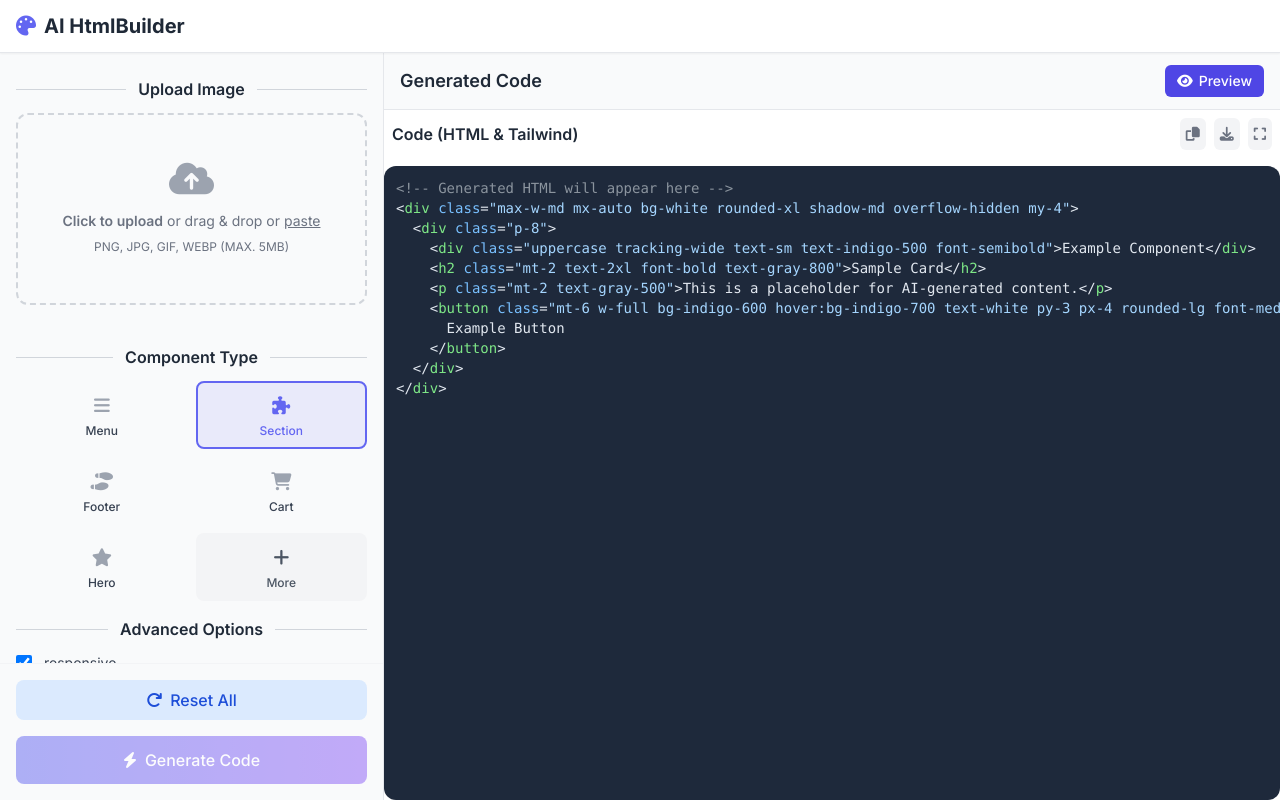
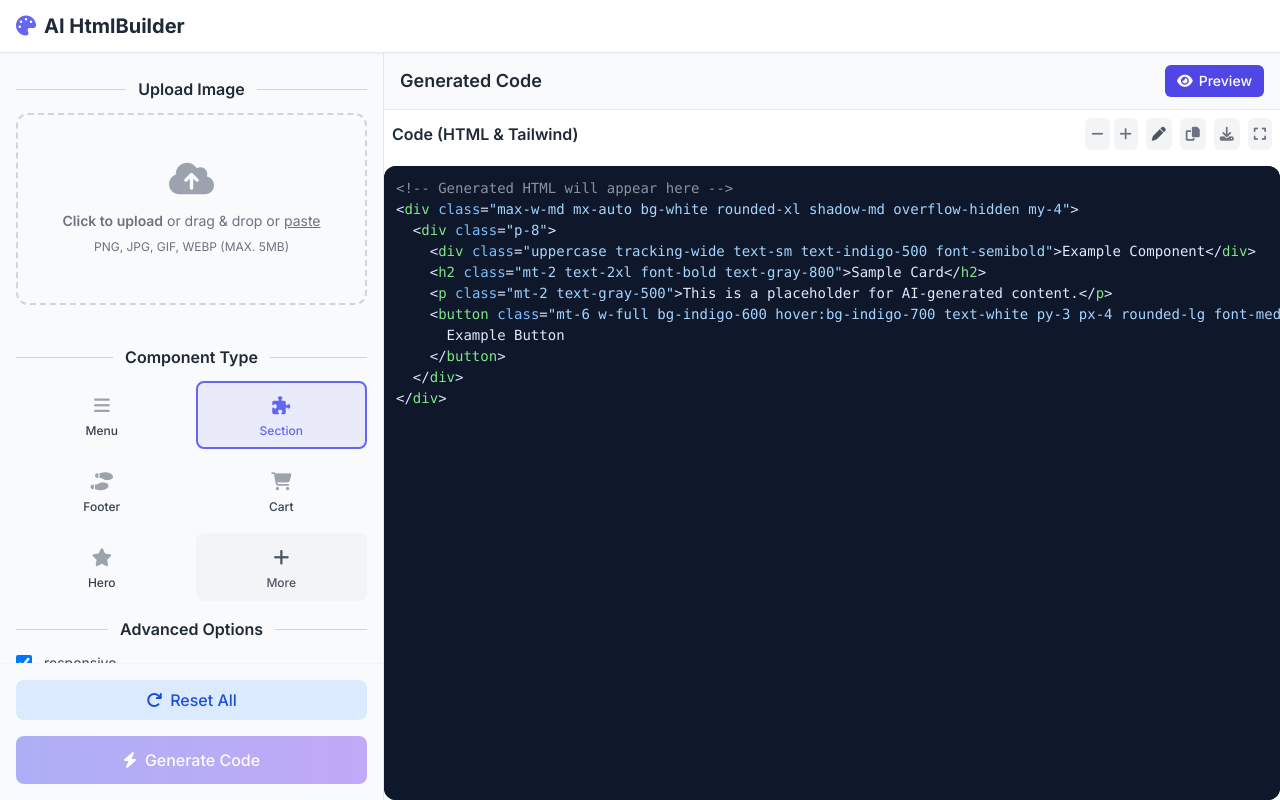
Before and after one commit to htshongany/HtmlBuilder, a React (Vite) app: page / in a window 1280 px wide. Both pictures are taken after a click on the button "Code". Built offline with nearby package versions, Linux system fonts and the light colour scheme; no server answers.

Commit message:
text :: integrate CodeMirror editor with styled scrollbar and icons

```diff
--- a/App.tsx
+++ b/App.tsx
@@ -398,6 +398,8 @@ const App: React.FC = () => {
                     isLoading={isLoading && !generatedCodeForDisplay}
                     isFullscreen={isCodeFullscreen}
                     onToggleFullscreen={() => setIsCodeFullscreen(!isCodeFullscreen)}
+                    editable={true}
+                    onCodeChange={setGeneratedCodeForDisplay}
                   />
                 </Suspense>
               ) : (
--- a/components/CodePanel.tsx
+++ b/components/CodePanel.tsx
@@ -2,23 +2,31 @@ import React, { useState, useEffect } from 'react';
 import Icon from './Icon';
 import hljs from 'highlight.js/lib/core';
 import html from 'highlight.js/lib/languages/xml';
+import CodeMirror from '@uiw/react-codemirror';
+import { html as htmlLang } from '@codemirror/lang-html';
 // @ts-ignore
 import 'highlight.js/styles/github-dark.css';
+import '../custom-scrollbar.css'; // Ajout du style scrollbar globalement
 
 hljs.registerLanguage('html', html);
 
 interface CodePanelProps {
   code: string | null;
   isLoading: boolean;
-  className?: string; // Added className prop
+  className?: string;
   isFullscreen: boolean;
   onToggleFullscreen: () => void;
+  editable?: boolean; // Ajout prop pour activer l'édition
+  onCodeChange?: (newCode: string) => void; // Callback pour notifier le parent
 }
 
-const CodePanel: React.FC<CodePanelProps> = ({ code, isLoading, className, isFullscreen, onToggleFullscreen }) => {
+const CodePanel: React.FC<CodePanelProps> = ({ code, isLoading, className, isFullscreen, onToggleFullscreen, editable = false, onCodeChange }) => {
   const [copied, setCopied] = useState(false);
   const [highlighted, setHighlighted] = useState<string | null>(null);
   const [dotStep, setDotStep] = useState(0);
+  const [isEditing, setIsEditing] = useState(false);
+  const [editedCode, setEditedCode] = useState<string>("");
+  const [fontSize, setFontSize] = useState(14); // Taille de police par défaut raisonnable
 
   useEffect(() => {
     if (isLoading) {
@@ -90,12 +98,75 @@ const CodePanel: React.FC<CodePanelProps> = ({ code, isLoading, className, isFul
 
   const viewAreaBaseClasses = "code-block-container flex-grow overflow-hidden"; // Ensure pre can scroll within this
 
+  const handleEditToggle = () => {
+    if (isEditing) {
+      // Save
+      setIsEditing(false);
+      if (onCodeChange) onCodeChange(editedCode);
+    } else {
+      // Enter edit mode
+      setIsEditing(true);
+      setEditedCode(code || "");
+    }
+  };
+
+  const handleIncreaseFont = () => setFontSize((size) => Math.min(size + 2, 32));
+  const handleDecreaseFont = () => setFontSize((size) => Math.max(size - 2, 10));
+
   if (isFullscreen) {
     return (
       <div className="fixed inset-0 z-[100] bg-slate-900 flex flex-col p-4">
         <div className="flex justify-between items-center mb-2 pb-2 border-b border-slate-700">
           <h3 className="font-semibold text-base text-slate-200">Generated Code</h3>
           <div>
+            {/* Contrôles de taille de police en fullscreen */}
+            <button
+              onClick={handleDecreaseFont}
+              className="p-1.5 mr-1 rounded-md bg-slate-700 hover:bg-slate-600 transition text-slate-300 text-xs"
+              aria-label="Réduire la taille du texte"
+              title="Réduire la taille du texte"
+            >
+              <Icon name="fas fa-minus" className="text-sm" />
+            </button>
+            <button
+              onClick={handleIncreaseFont}
+              className="p-1.5 mr-2 rounded-md bg-slate-700 hover:bg-slate-600 transition text-slate-300 text-xs"
+              aria-label="Augmenter la taille du texte"
+              title="Augmenter la taille du texte"
+            >
+              <Icon name="fas fa-plus" className="text-sm" />
+            </button>
+            {/* Bouton Edit en fullscreen */}
+            {editable && !isEditing && (
+              <button
+                onClick={() => { setIsEditing(true); setEditedCode(code || ""); }}
+                className="p-1.5 mr-2 rounded-md bg-slate-700 text-slate-300 hover:bg-yellow-100 hover:text-yellow-700 transition text-xs"
+                aria-label="Edit code"
+                title="Edit"
+              >
+                <Icon name="fas fa-pen" className="text-sm" />
+              </button>
+            )}
+            {isEditing && (
+              <button
+                onClick={handleEditToggle}
+                className="p-1.5 mr-2 rounded-md bg-slate-700 text-slate-300 hover:bg-green-100 hover:text-green-700 transition text-xs"
+                aria-label="Save code"
+                title="Save"
+              >
+                <Icon name="fas fa-check" className="text-sm" />
+              </button>
+            )}
+            {isEditing && (
+              <button
+                onClick={() => setIsEditing(false)}
+                className="p-1.5 mr-2 rounded-md bg-gray-100 text-gray-600 hover:bg-red-200 hover:text-red-600 transition text-xs"
+                aria-label="Cancel editing"
+                title="Cancel"
+              >
+                <Icon name="fas fa-times" className="text-sm" />
+              </button>
+            )}
             <button
               onClick={handleCopy}
               disabled={!code || isLoading}
@@ -121,16 +192,73 @@ const CodePanel: React.FC<CodePanelProps> = ({ code, isLoading, className, isFul
             </button>
           </div>
         </div>
-        <pre className="h-full overflow-auto text-sm"><code className="language-html text-slate-200" dangerouslySetInnerHTML={{ __html: highlighted || codeToDisplay }} /></pre>
+        {/* Mode édition en fullscreen */}
+        <div className="flex-1 flex flex-col min-h-0 custom-scrollbar scrollbar-blue-theme" style={{ background: '#0f172a', color: '#e0e7ff' }}>
+          {isEditing ? (
+            <CodeMirror
+              value={editedCode}
+              height="100%"
+              theme="dark"
+              extensions={[htmlLang()]}
+              onChange={(value: string) => setEditedCode(value)}
+              basicSetup={{ lineNumbers: true, autocompletion: true }}
+              className="flex-1 w-full bg-slate-900 text-slate-200 rounded font-mono border border-slate-700 focus:outline-none focus:ring-2 focus:ring-primary mb-2 github-dark-theme custom-scrollbar scrollbar-blue-theme codemirror-scrollbar-thin"
+              style={{ minHeight: 0, height: '100%', fontSize: '0.85rem', lineHeight: '1.3', background: '#0f172a', color: '#e0e7ff' }}
+              autoFocus
+            />
+          ) : (
+            <pre className="h-full overflow-auto p-3 text-xs flex-1 custom-scrollbar scrollbar-blue-theme" style={{ background: '#0f172a', color: '#e0e7ff' }}><code className="language-html text-slate-200" dangerouslySetInnerHTML={{ __html: highlighted || codeToDisplay }} /></pre>
+          )}
+        </div>
       </div>
     );
   }
 
   return (
-    <div className={`${className || ''} ${panelBaseClasses}`}>
-      <div className="flex justify-between items-center mb-2 p-2"> {/* Panel header in normal view */}
+    <div className={`${className || ''} ${panelBaseClasses}`} style={{ minHeight: 0 }}>
+      <div className="flex justify-between items-center mb-2 p-2">
         <h3 className="font-semibold text-base text-gray-800">Code (HTML & Tailwind)</h3>
         <div>
+          {/* Contrôles de taille de police */}
+          <button
+            onClick={handleDecreaseFont}
+            className="p-1.5 mr-1 rounded-md bg-gray-100 hover:bg-gray-200 transition text-gray-500 text-xs"
+            aria-label="Réduire la taille du texte"
+            title="Réduire la taille du texte"
+          >
+            <Icon name="fas fa-minus" className="text-sm" />
+          </button>
+          <button
+            onClick={handleIncreaseFont}
+            className="p-1.5 mr-2 rounded-md bg-gray-100 hover:bg-gray-200 transition text-gray-500 text-xs"
+            aria-label="Augmenter la taille du texte"
+            title="Augmenter la taille du texte"
+          >
+            <Icon name="fas fa-plus" className="text-sm" />
+          </button>
+          {/* Bouton Edit à côté de Copy, une seule fois */}
+          {editable && (
+            <>
+              <button
+                onClick={handleEditToggle}
+                className={`p-1.5 mr-2 rounded-md bg-gray-100 text-gray-600 hover:bg-green-100 hover:text-green-700 transition text-xs`}
+                aria-label={isEditing ? 'Save code' : 'Edit code'}
+                title={isEditing ? 'Save' : 'Edit'}
+              >
+                <Icon name={isEditing ? 'fas fa-check' : 'fas fa-pen'} className={`text-sm`} />
+              </button>
+              {isEditing && (
+                <button
+                  onClick={() => setIsEditing(false)}
+                  className="p-1.5 mr-2 rounded-md bg-gray-100 text-gray-600 hover:bg-red-200 hover:text-red-600 transition text-xs"
+                  aria-label="Cancel editing"
+                  title="Cancel"
+                >
+                  <Icon name="fas fa-times" className="text-sm" />
+                </button>
+              )}
+            </>
+          )}
           <button
             onClick={handleCopy}
             disabled={!code || isLoading}
@@ -156,8 +284,24 @@ const CodePanel: React.FC<CodePanelProps> = ({ code, isLoading, className, isFul
           </button>
         </div>
       </div>
-      <div className={`${viewAreaBaseClasses} bg-slate-800 rounded-xl`}>
-         <pre className="h-full overflow-auto p-3 text-sm"><code className="language-html text-slate-200" dangerouslySetInnerHTML={{ __html: highlighted || codeToDisplay }} /></pre>
+      <div className={`${viewAreaBaseClasses} bg-slate-900 rounded-xl flex-1 flex flex-col min-h-0 custom-scrollbar scrollbar-blue-theme`} style={{ color: '#e0e7ff', background: '#0f172a' }}>
+        {isEditing ? (
+          <CodeMirror
+            value={editedCode}
+            height="100%"
+            theme="dark"
+            extensions={[htmlLang()]}
+            onChange={(value: string) => setEditedCode(value)}
+            basicSetup={{ lineNumbers: true, autocompletion: true }}
+            className="flex-1 w-full bg-slate-900 text-slate-200 rounded font-mono border border-slate-700 focus:outline-none focus:ring-2 focus:ring-primary mb-2 github-dark-theme custom-scrollbar scrollbar-blue-theme codemirror-scrollbar-thin"
+            style={{ minHeight: 0, height: '100%', fontSize: fontSize, lineHeight: '1.5', background: '#0f172a', color: '#e0e7ff' }}
+            autoFocus
+          />
+        ) : (
+          <pre className="h-full overflow-auto p-3 flex-1 custom-scrollbar scrollbar-blue-theme" style={{ background: '#0f172a', color: '#e0e7ff', scrollbarColor: '#6366f1 #0f172a', fontSize: fontSize, lineHeight: '1.5' }}>
+            <code className="language-html text-slate-200" style={{ background: 'transparent', color: '#e0e7ff', fontSize: fontSize, lineHeight: '1.5' }} dangerouslySetInnerHTML={{ __html: highlighted || codeToDisplay }} />
+          </pre>
+        )}
       </div>
     </div>
   );
--- a/custom-scrollbar.css
+++ b/custom-scrollbar.css
@@ -1,26 +1,34 @@
 /* Scrollbar bleu comme text-primary */
 
-.custom-scrollbar::-webkit-scrollbar {
-  width: 10px;
-  background: transparent;
-}
-
-.custom-scrollbar::-webkit-scrollbar-thumb {
-  background: #6366f1; /* Couleur Tailwind text-primary (indigo-500) */
-  border-radius: 8px;
-}
-
-.custom-scrollbar::-webkit-scrollbar-thumb:hover {
-  background: #4f46e5; /* indigo-600 */
-}
-
-.custom-scrollbar {
+.custom-scrollbar, .scrollbar-blue-theme {
   scrollbar-width: thin;
   scrollbar-color: #6366f1 #e0e7ff;
 }
 
+.custom-scrollbar::-webkit-scrollbar, .scrollbar-blue-theme::-webkit-scrollbar,
+.codemirror-scrollbar-thin .cm-scroller::-webkit-scrollbar {
+  width: 8px !important;
+  background: transparent;
+}
+
+.custom-scrollbar::-webkit-scrollbar-thumb, .scrollbar-blue-theme::-webkit-scrollbar-thumb,
+.codemirror-scrollbar-thin .cm-scroller::-webkit-scrollbar-thumb {
+  background: #6366f1;
+  border-radius: 8px;
+}
+
+.custom-scrollbar::-webkit-scrollbar-thumb:hover, .scrollbar-blue-theme::-webkit-scrollbar-thumb:hover,
+.codemirror-scrollbar-thin .cm-scroller::-webkit-scrollbar-thumb:hover {
+  background: #4f46e5;
+}
+
+.codemirror-scrollbar-thin .cm-scroller {
+  scrollbar-width: thin !important;
+  scrollbar-color: #6366f1 #e0e7ff !important;
+}
+
 /* Pour Firefox */
-.custom-scrollbar {
+.custom-scrollbar, .scrollbar-blue-theme, .codemirror-scrollbar-thin .cm-scroller {
   scrollbar-color: #6366f1 #e0e7ff;
   scrollbar-width: thin;
 }
--- a/package.json
+++ b/package.json
@@ -9,7 +9,9 @@
     "preview": "vite preview"
   },
   "dependencies": {
+    "@codemirror/lang-html": "^6.4.9",
     "@google/genai": "^1.6.0",
+    "@uiw/react-codemirror": "^4.23.14",
     "highlight.js": "^11.11.1",
     "react": "^19.1.0",
     "react-dom": "^19.1.0"
```
Also changed, not shown: 1 other file (tests, documents, lock files or other folders).
